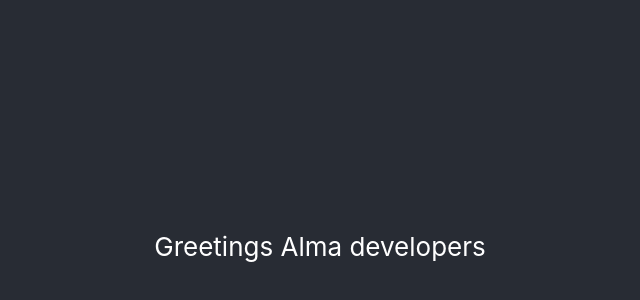
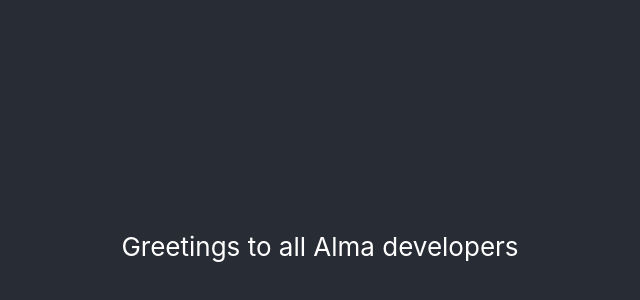
Before and after one commit to LinaLu/aws-s3-deploy-poc, a React (Create React App) app: page / in a window 1280 px wide. Shown: the part 154-454 px from the top of the page, without its empty margins (320-960 px from the left). Built offline with nearby package versions, Linux system fonts and the light colour scheme.

Commit message:
Update Greeting.tsx (#4)

```diff
--- a/src/Greeting.tsx
+++ b/src/Greeting.tsx
@@ -3,7 +3,7 @@ import React from "react";
 const recipient = "Alma developers";
 
 const Greeting = () => {
-  return <p>{`Greetings ${recipient}`}</p>;
+  return <p>{`Greetings to all ${recipient}`}</p>;
 };
 
 export default Greeting;
```
